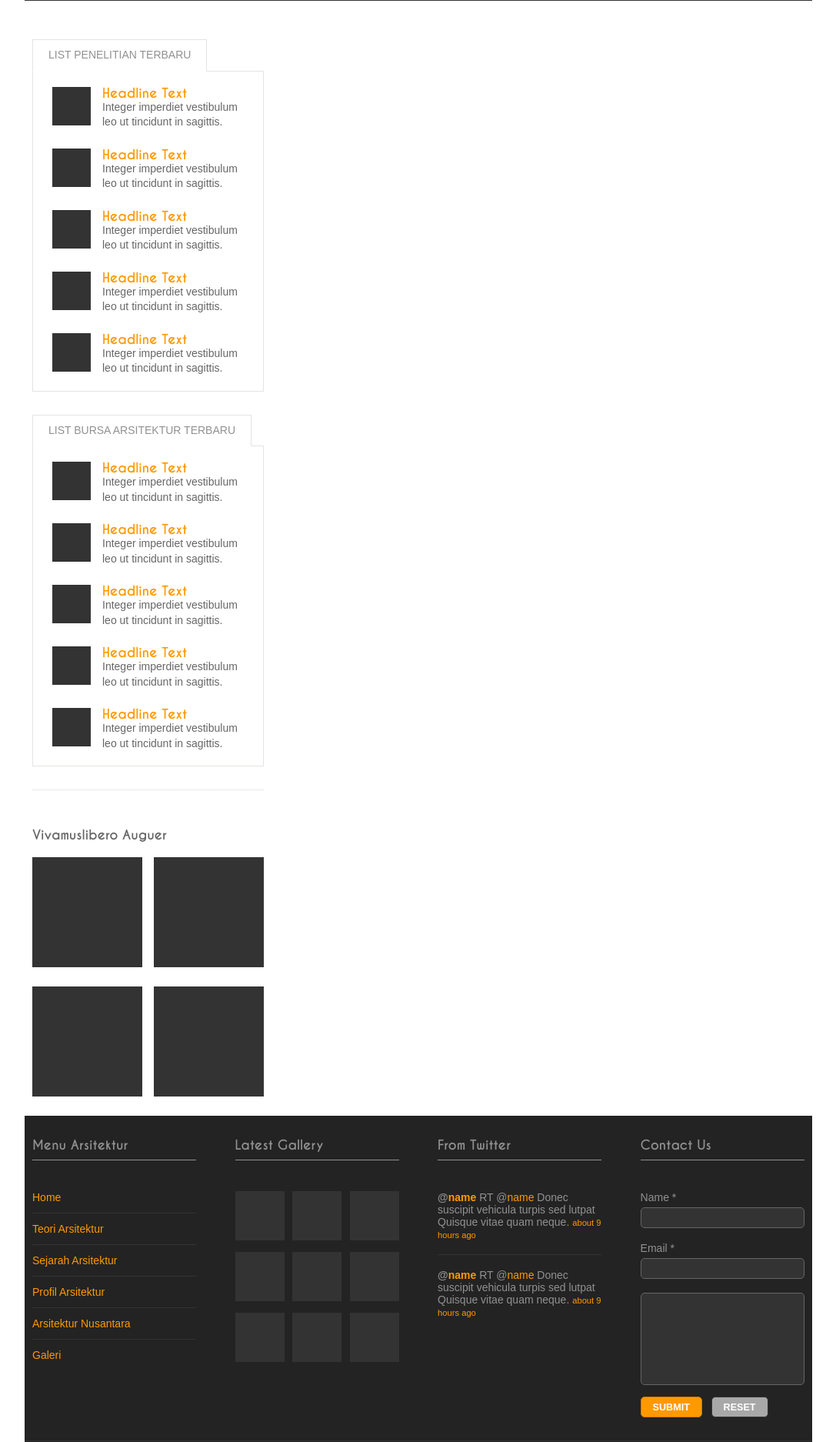
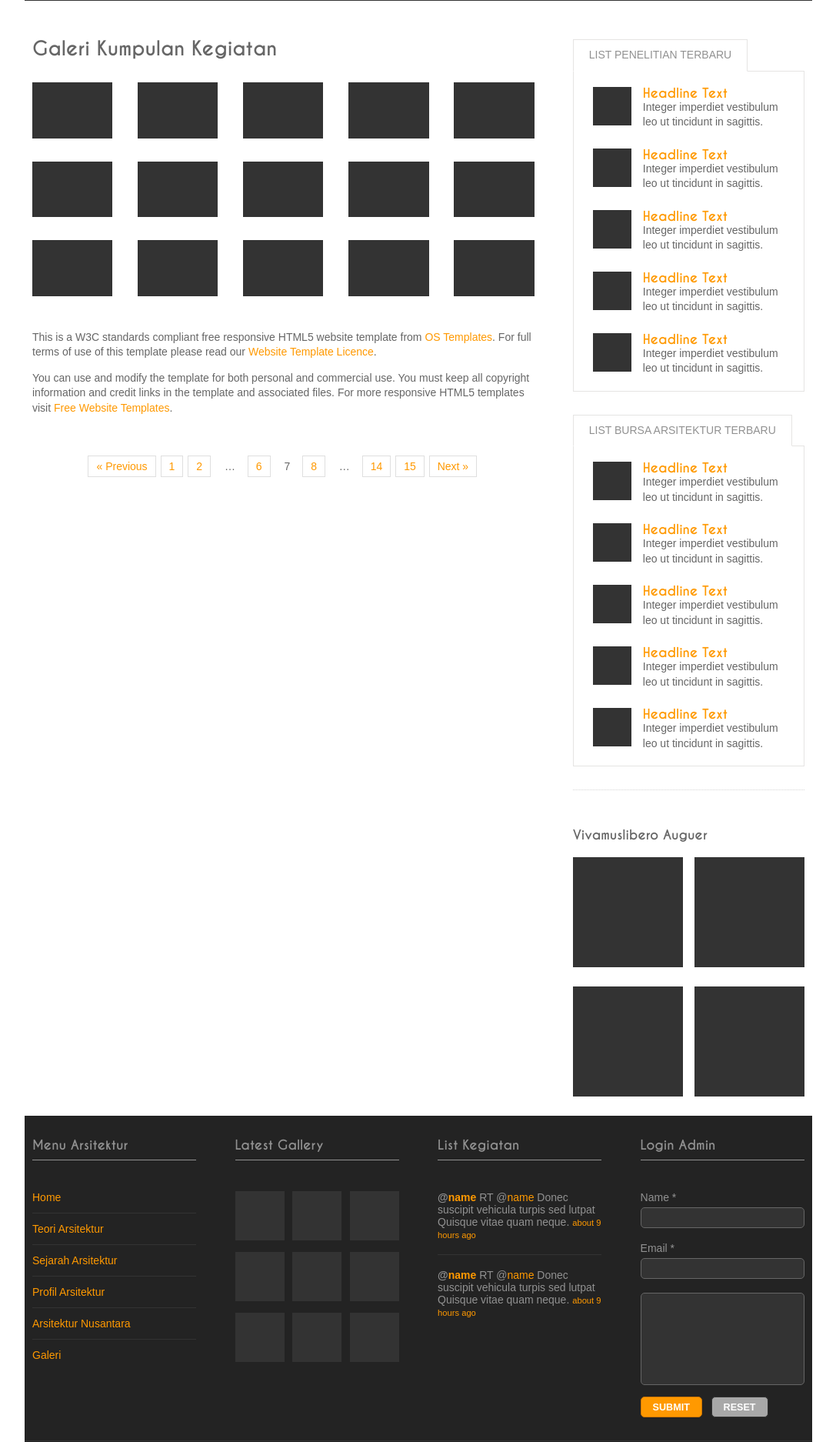
Before and after one commit to rizkikaadam/mai-nusantara, a PHP site: page /index.php?blog=gallery in a window 1280 px wide. Shown: the part 178-2052 px from the top of the page at 77% size, without its empty margins (96-1183 px from the left). Run offline with PHP 8.4, Linux system fonts and the light colour scheme; data that the repository does not hold is empty; some libraries are stand-ins or nearby versions.

Commit message:
tanggal 27
link

```diff
--- a/blog-awal.php
+++ b/blog-awal.php
@@ -61,6 +61,7 @@ $menu=$_GET['menu'];
                     </header>
 					<p class="nospace">deskripsi</p>
 				</article>
+                <div class="divider2"></div>
                 <!-- ######################################################### awal pagination ####################################### -->
                     <nav class="pagination">
                         <ul>
--- a/gallery-awal.php
+++ b/gallery-awal.php
@@ -4,7 +4,7 @@
             <figure>
               <h2>Galeri Kumpulan Kegiatan</h2>
               <ul class="clear">
-                <li class="one_fifth first"><a href="#"><img src="images/demo/gallery.gif" alt=""></a></li>
+                <li class="one_fifth first"><a href="?isi=gallery-isi&nama-kegiatan="><img src="images/demo/gallery.gif" alt=""></a></li>
                 <li class="one_fifth"><a href="#"><img src="images/demo/gallery.gif" alt=""></a></li>
                 <li class="one_fifth"><a href="#"><img src="images/demo/gallery.gif" alt=""></a></li>
                 <li class="one_fifth"><a href="#"><img src="images/demo/gallery.gif" alt=""></a></li>
--- a/gallery-isi.php
+++ b/gallery-isi.php
@@ -2,7 +2,7 @@
     <div id="gallery">
           <section>
             <figure>
-              <h2>Gallery Title Goes Here</h2>
+              <h2>Galeri Foto Kegiatan <?php echo "nama_kegiatan"; ?></h2>
               <ul class="clear">
                 <li class="one_half first"><a href="#"><img src="images/demo/gallery.gif" alt=""></a>
                     <figcaption>
--- a/index.php
+++ b/index.php
@@ -42,7 +42,7 @@
           <li><a href="pages/full-width-content.html" title="Konsideren">Konsideren</a></li>
           <li><a href="pages/full-width-content.html" title="Peserta">Peserta</a></li>
           <li><a href="pages/full-width-content.html" title="Kegiatan">Kegiatan</a></li>
-		  <li class="last-child"><a href="pages/full-width-content.html" title="Galeri">Galeri</a></li>
+		  <li class="last-child"><a href="?blog=gallery" title="Galeri">Galeri</a></li>
         </ul>
       </li>
       <li><a class="drop" href="#" title="Elements">PENDIDIKAN</a>
@@ -98,11 +98,20 @@
       <?php
         $blog=$_GET['blog'];
         $menu=$_GET['menu'];
+        $isi=$_GET['isi'];
 
         // awal pilihan menu
-        if (($blog=="blog-awal") or ($blog==""))
+        if ((($blog=="blog-awal") or ($blog=="")) and ($isi==""))
         {
             include "blog-awal.php";
+        }
+        else if(($blog=="gallery") and ($isi==""))
+        {
+            include "gallery-awal.php";
+        }
+        else if(($blog=="") and ($isi=="gallery-isi"))
+        {
+            include "gallery-isi.php";
         }
         // akhir pilihan menu
       ?>
@@ -222,19 +231,19 @@
     <div class="one_quarter">
       <h2 class="footer_title">Latest Gallery</h2>
       <ul id="ft_gallery" class="nospace spacing clear">
+        <li class="one_third first"><a href="?isi=gallery-isi&nama-kegiatan="><img src="images/demo/80x80.gif" alt=""></a></li>
+        <li class="one_third"><a href="?isi=gallery-isi&nama-kegiatan="><img src="images/demo/80x80.gif" alt=""></a></li>
+        <li class="one_third"><a href="?isi=gallery-isi&nama-kegiatan="><img src="images/demo/80x80.gif" alt=""></a></li>
         <li class="one_third first"><a href="#"><img src="images/demo/80x80.gif" alt=""></a></li>
-        <li class="one_third"><a href="#"><img src="images/demo/80x80.gif" alt=""></a></li>
-        <li class="one_third"><a href="#"><img src="images/demo/80x80.gif" alt=""></a></li>
-        <li class="one_third first"><a href="#"><img src="images/demo/80x80.gif" alt=""></a></li>
-        <li class="one_third"><a href="#"><img src="images/demo/80x80.gif" alt=""></a></li>
-        <li class="one_third"><a href="#"><img src="images/demo/80x80.gif" alt=""></a></li>
-        <li class="one_third first"><a href="#"><img src="images/demo/80x80.gif" alt=""></a></li>
-        <li class="one_third"><a href="#"><img src="images/demo/80x80.gif" alt=""></a></li>
-        <li class="one_third"><a href="#"><img src="images/demo/80x80.gif" alt=""></a></li>
+        <li class="one_third"><a href="?isi=gallery-isi&nama-kegiatan="><img src="images/demo/80x80.gif" alt=""></a></li>
+        <li class="one_third"><a href="?isi=gallery-isi&nama-kegiatan="><img src="images/demo/80x80.gif" alt=""></a></li>
+        <li class="one_third first"><a href="?isi=gallery-isi&nama-kegiatan="><img src="images/demo/80x80.gif" alt=""></a></li>
+        <li class="one_third"><a href="?isi=gallery-isi&nama-kegiatan="><img src="images/demo/80x80.gif" alt=""></a></li>
+        <li class="one_third"><a href="?isi=gallery-isi&nama-kegiatan="><img src="images/demo/80x80.gif" alt=""></a></li>
       </ul>
     </div>
     <div class="one_quarter">
-      <h2 class="footer_title">From Twitter</h2>
+      <h2 class="footer_title">List Kegiatan</h2>
       <div class="tweet-container">
         <ul class="list none">
           <li><strong>@<a href="#">name</a></strong> <span class="tweet_text">RT <span class="at">@</span><a href="#">name</a> Donec suscipit vehicula turpis sed lutpat Quisque vitae quam neque.</span> <span class="tweet_time"><a href="#">about 9 hours ago</a></span></li>
@@ -244,7 +253,7 @@
       </div>
     </div>
     <div class="one_quarter">
-      <h2 class="footer_title">Contact Us</h2>
+      <h2 class="footer_title">Login Admin</h2>
       <form class="rnd5" action="#" method="post">
         <div class="form-input clear">
           <label for="ft_author">Name <span class="required">*</span><br>
--- a/lebih-lagi.php
+++ b/lebih-lagi.php
@@ -13,10 +13,10 @@ $menu=$_GET['menu'];
 					<h2 class="font-medium nospace"><a href="#">Headline Text</a></h2>
 					<p class="nospace">Integer imperdiet vestibulum leo ut tincidunt in sagittis.</p>
 				</article>
+                <div class="divider2"></div>
 			</div>
 		  </div>
       <!-- ######################################################### akhir list terbaru ####################################### -->
-		</div>
         <!-- #### -->
         <div class="clear"></div>
         <!-- ############################################akhir content di tengah#################################################### -->
```
